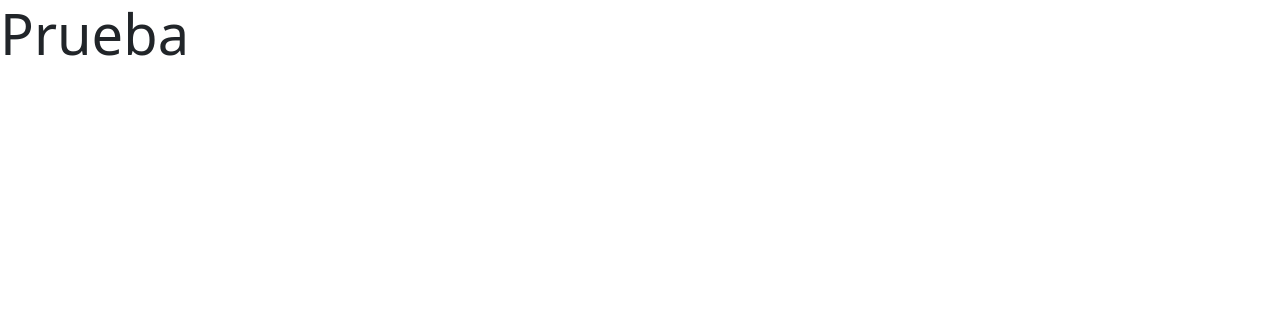
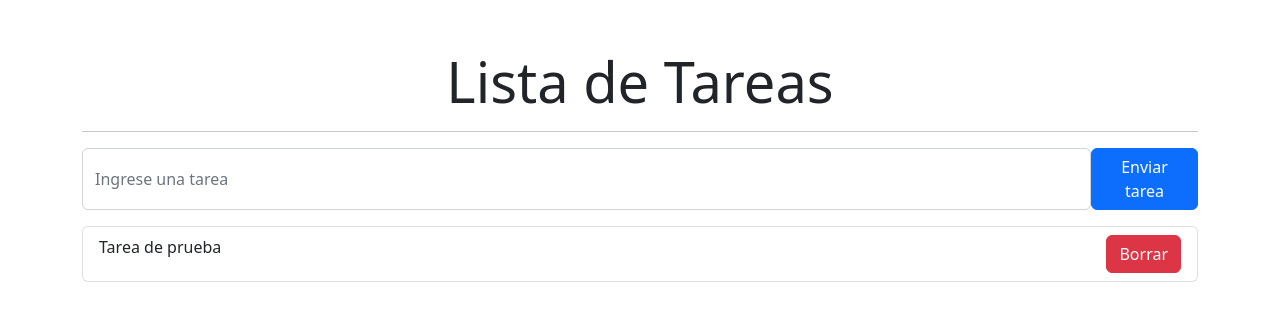
Before and after one commit to maflorcis/TPreactEJ4, a React (Create React App) app: page / in a window 1280 px wide. Shown: the top 320 px of the page. Built offline with nearby package versions, Linux system fonts and the light colour scheme.

Commit message:
agregamos el maquetado a los componentes formulario, lista e item tarea

```diff
--- a/src/App.jsx
+++ b/src/App.jsx
@@ -1,10 +1,17 @@
 import 'bootstrap/dist/css/bootstrap.min.css';
+import {Container} from 'react-bootstrap';
+import FormularioTarea from './components/FormularioTarea';
 
 function App() {
+
+
   return (
-    <div>
-      <h1 className='display-4'> Prueba</h1>
-    </div>
+  <Container className='my-5'>
+     <h1 className='display-4 text-center'>Lista de Tareas</h1>
+    <hr />
+    <FormularioTarea> </FormularioTarea>
+      </Container>
+
   );
 }
 
--- /dev/null
+++ b/src/components/FormularioTarea.jsx
@@ -0,0 +1,22 @@
+import React from "react";
+import ListaTarea from "./ListaTarea";
+import { Button, Form } from "react-bootstrap";
+
+const FormularioTarea = () => {
+  return (
+    <div>
+      <Form>
+        <Form.Group className="mb-3 d-flex" controlId="formBasicEmail">
+          <Form.Control type="text" placeholder="Ingrese una tarea" />
+          <Button variant="primary" type="submit">
+            Enviar tarea
+          </Button>
+        </Form.Group>
+      </Form>
+
+      <ListaTarea></ListaTarea>
+    </div>
+  );
+};
+
+export default FormularioTarea;
--- /dev/null
+++ b/src/components/ItemTarea.jsx
@@ -0,0 +1,9 @@
+import React from "react";
+import { ListGroup, Button } from "react-bootstrap";
+
+const ItemTarea = () => {
+  return <ListGroup.Item className= "d-flex justify-content-between">
+    Tarea de prueba <Button variant="danger">Borrar</Button></ListGroup.Item>;
+};
+
+export default ItemTarea;
--- /dev/null
+++ b/src/components/ListaTarea.jsx
@@ -0,0 +1,16 @@
+import React from 'react';
+import ItemTarea from './ItemTarea';
+import ListGroup from 'react-bootstrap/ListGroup';
+
+const ListaTarea = () => {
+    return (
+        <ListGroup>
+       <ItemTarea> </ItemTarea>
+    </ListGroup>
+
+
+
+    );
+};
+
+export default ListaTarea;
```
